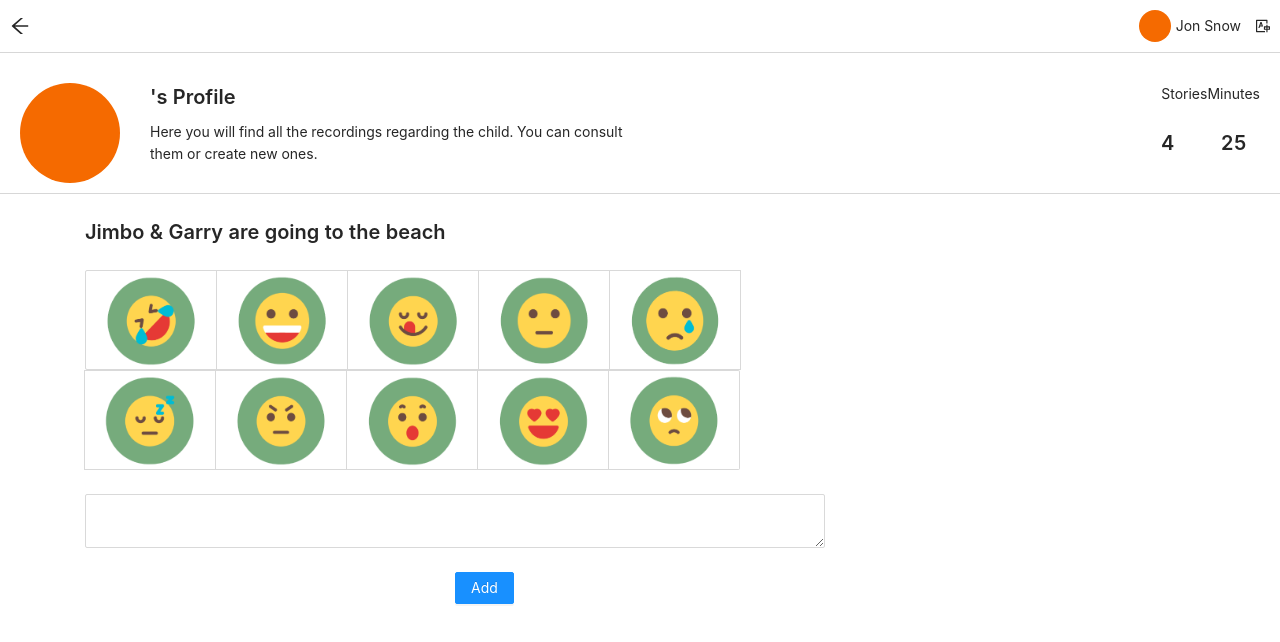
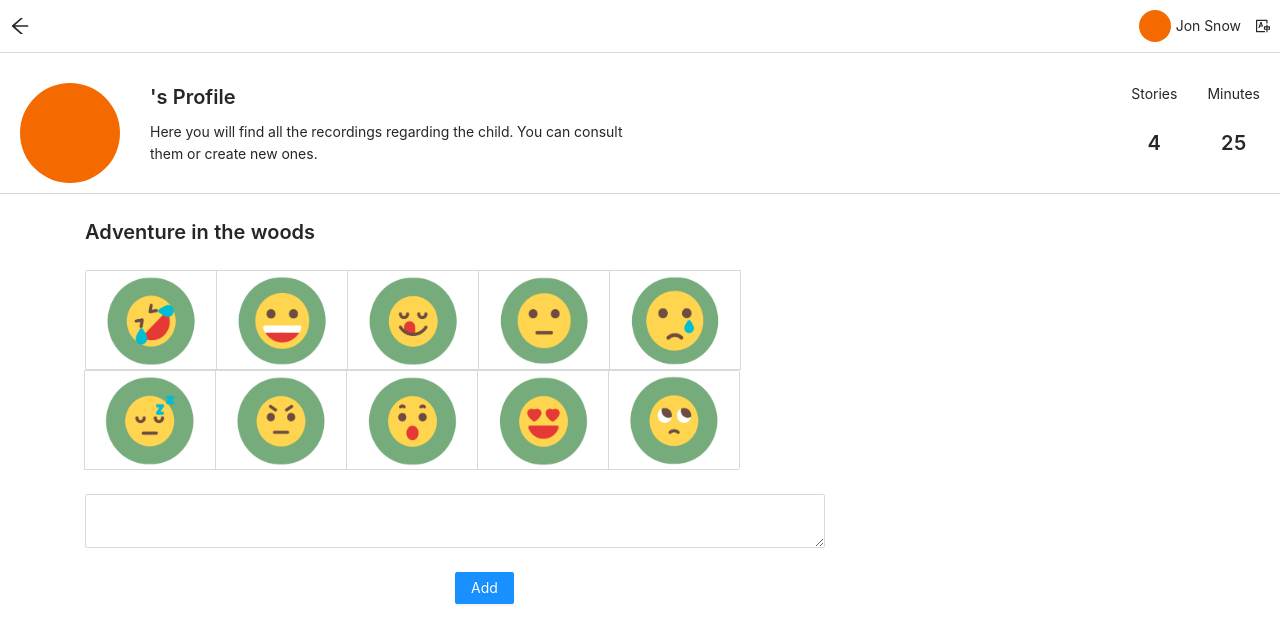
Before and after one commit to YousefMohsen/comutti, a React (Create React App) app: page /admin/profile/stories/new/1 in a window 1280 px wide. Shown: the top 642 px of the page. Built offline with nearby package versions, Linux system fonts and the light colour scheme.

Commit message:
harmonizing data attributes

```diff
--- a/src/Admin/Components/Topbar.css
+++ b/src/Admin/Components/Topbar.css
@@ -43,6 +43,9 @@ text-align: center;
 }
 .info-children{
     margin-right: 30px;
+}
+.info-stories{
+    margin-right: 30px;
 
 text-align: center;
 }
--- a/src/Admin/Pages/ProfileSection.js
+++ b/src/Admin/Pages/ProfileSection.js
@@ -9,22 +9,25 @@ const { Column } = Table;
 
 const data = [
   {
-    key : 1,
-    name: 'Woof Story',
-    date: '2021-02-06 08:28:36',
-
+    key: 1,
+    id : "0",
+    date: '2021-04-05 08:16:22',
+    image: "/img/admin/dog.png",
+    title: "Woof Story",
   },
   {
-    key : 2,
-    name: 'Jimbo & Garry are going to the beach',
-    date: '2021-02-05 08:28:36',
-
+    key: 2,
+    id : "1",
+    date: '2021-02-06 08:28:36',
+    image: "/img/admin/forrest.png",
+    title: "Adventure in the woods",
   },
   {
     key : 3,
-    name: 'Things & Colors',
-    date: '2021-02-08 08:28:36',
-
+    id : "2",
+    date: '2021-02-07 08:26:50',
+    image: "/img/admin/supermarket.png",
+    title: "Let's buy some milk !",
   },
 ];
 
@@ -57,7 +60,7 @@ function ProfileSection(props) {
     </Link>
 
     <Table dataSource={data} >
-      <Column title="Name" dataIndex="name" key="name" />
+      <Column title="Title" dataIndex="title" key="title" />
       <Column title="Date" dataIndex="date" key="date" sorter={{
       compare: (a, b) => a - b,
       multiple: 2,
--- a/src/Admin/Pages/SessionPlaying.js
+++ b/src/Admin/Pages/SessionPlaying.js
@@ -10,25 +10,25 @@ const {Title} = Typography;
 
 const data = [
   {
-    key : 1,
-    id: "0",
-    name: 'Woof Story',
-    date: '2021-02-06 08:28:36',
-
+    key: 1,
+    id : "0",
+    date: '2021-04-05 08:16:22',
+    image: "/img/admin/dog.png",
+    title: "Woof Story",
   },
   {
-    key : 2,
-    id: "1",
-    name: 'Jimbo & Garry are going to the beach',
-    date: '2021-02-05 08:28:36',
-
+    key: 2,
+    id : "1",
+    date: '2021-02-06 08:28:36',
+    image: "/img/admin/forrest.png",
+    title: "Adventure in the woods",
   },
   {
     key : 3,
-    id: "2",
-    name: 'Things & Colors',
-    date: '2021-02-08 08:28:36',
-
+    id : "2",
+    date: '2021-02-07 08:26:50',
+    image: "/img/admin/supermarket.png",
+    title: "Let's buy some milk !",
   },
 ];
 
@@ -62,7 +62,7 @@ function SessionPlaying(props) {
 
   const storyId=props.params.storyId;
   const storyIndex = data.findIndex(x => x.id === storyId);
-  const storyName = data[storyIndex].name;
+  const storyName = data[storyIndex].title;
 
   return (
     <React.Fragment>
--- a/src/Admin/Pages/StorySelection.js
+++ b/src/Admin/Pages/StorySelection.js
@@ -20,16 +20,22 @@ const withRouter = WrappedComponent => props => {
 const data = [
   {
     key: 1,
+    id : "0",
+    date: '2021-04-05 08:16:22',
     image: "/img/admin/dog.png",
     title: "Woof Story",
   },
   {
     key: 2,
+    id : "1",
+    date: '2021-02-06 08:28:36',
     image: "/img/admin/forrest.png",
     title: "Adventure in the woods",
   },
   {
     key : 3,
+    id : "2",
+    date: '2021-02-07 08:26:50',
     image: "/img/admin/supermarket.png",
     title: "Let's buy some milk !",
   },
@@ -41,7 +47,7 @@ const renderCard = (card, index) => {
     <Col span={8}>
         <Card title={card.title} align-items="center" key={card.key} style={{ width: 300 }}>
           <p><img src={card.image} alt="broken" height={150} width={150} /></p>
-          <p><Link to={`/admin/profile/stories/new/${card.key}`}>Launch</Link></p>
+          <p><Link to={`/admin/profile/stories/new/${card.id}`}>Launch</Link></p>
         </Card>
     </Col>
   )
```
